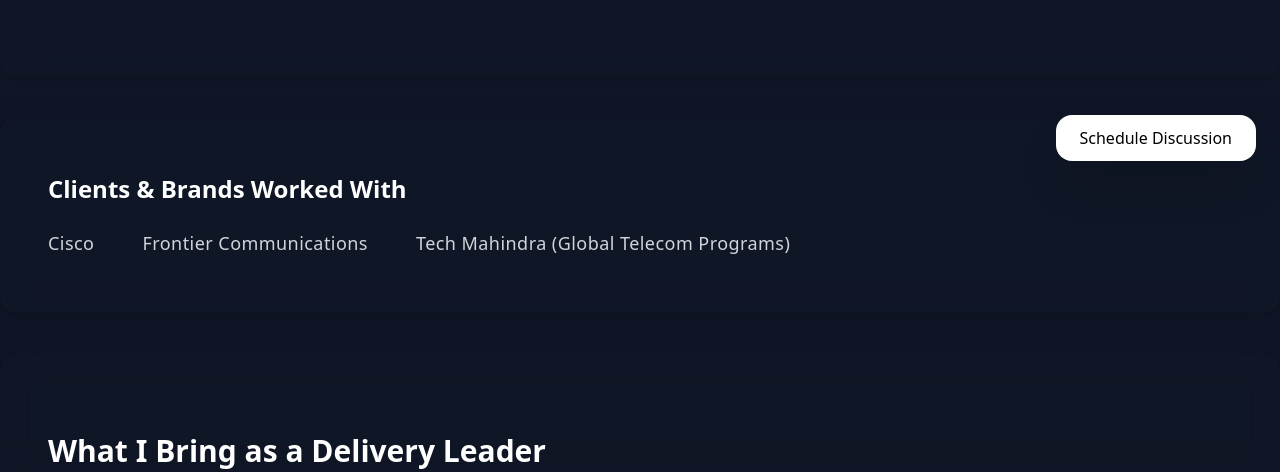
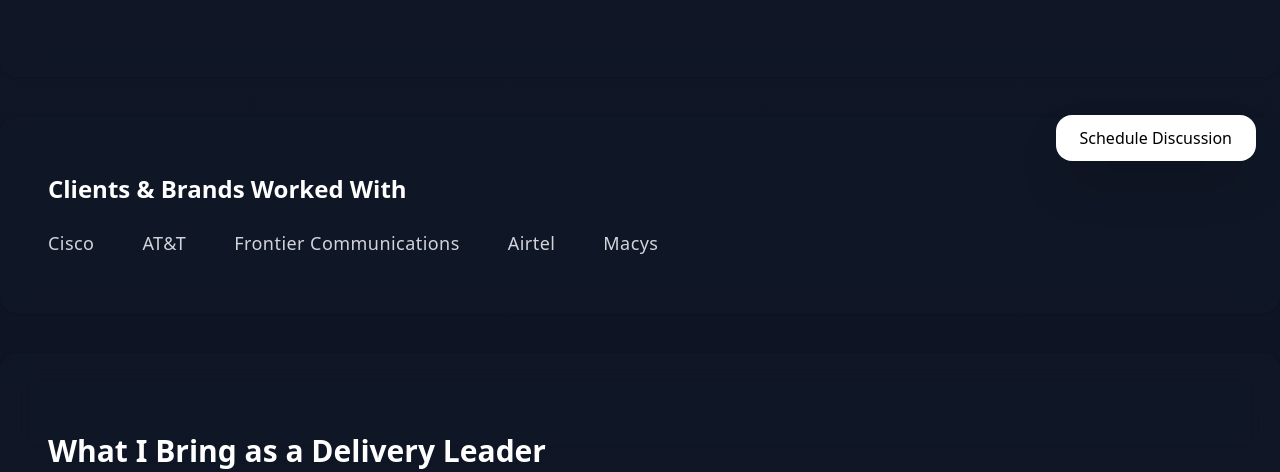
Before and after one commit to ChiranjeevSingh01/chiranjeev-portfolio, a plain HTML site: page index.html in a window 1280 px wide. Shown: the part 625-1097 px from the top of the page. Drawn offline with nearby package versions, Linux system fonts and the light colour scheme.

Commit message:
Updated clients

```diff
--- a/index.html
+++ b/index.html
@@ -58,8 +58,10 @@
   <h2 class="text-2xl font-semibold mb-6 text-white">Clients & Brands Worked With</h2>
   <div class="flex gap-12 text-lg text-gray-300 tracking-wide">
     <span>Cisco</span>
+    <span>AT&T</span>
     <span>Frontier Communications</span>
-    <span>Tech Mahindra (Global Telecom Programs)</span>
+    <span>Airtel</span>
+    <span>Macys</span>
   </div>
 </section>
 
```
